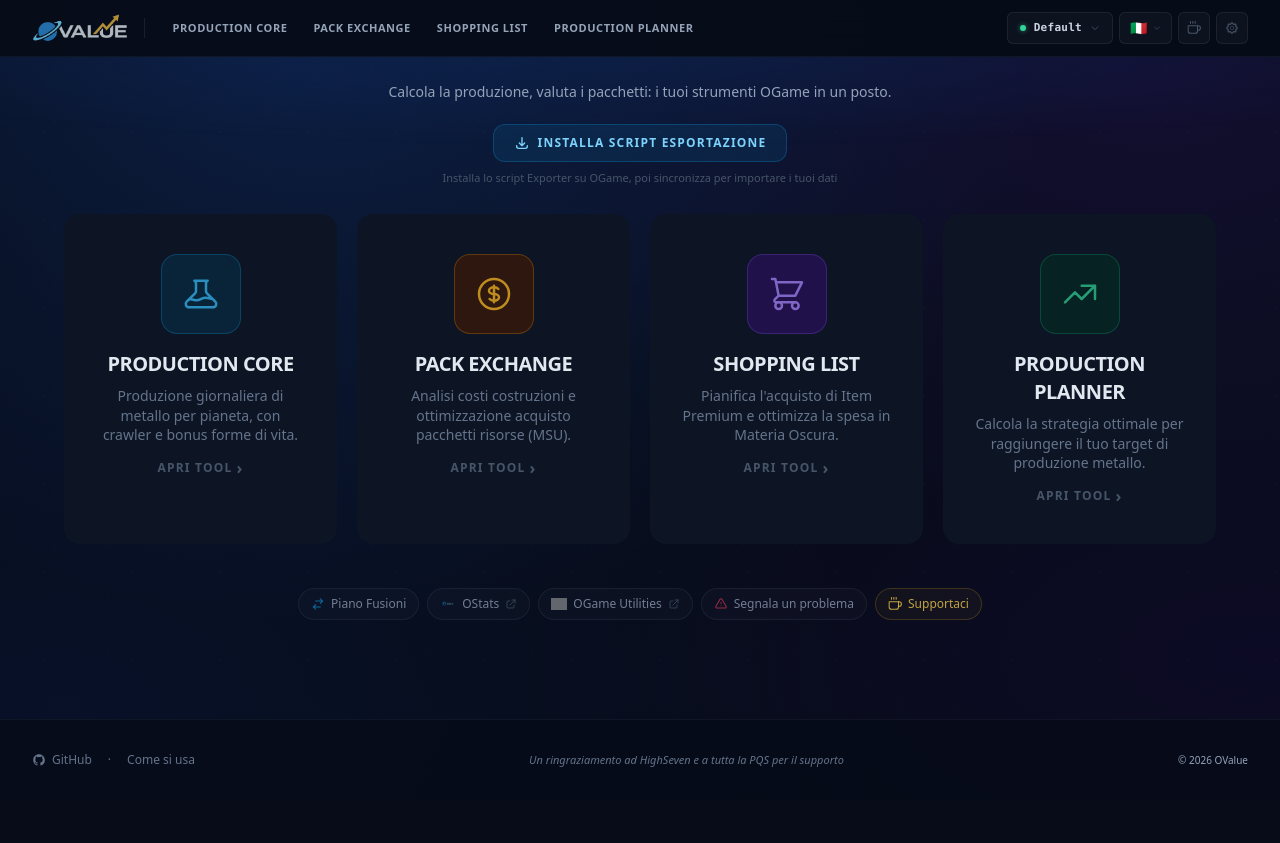
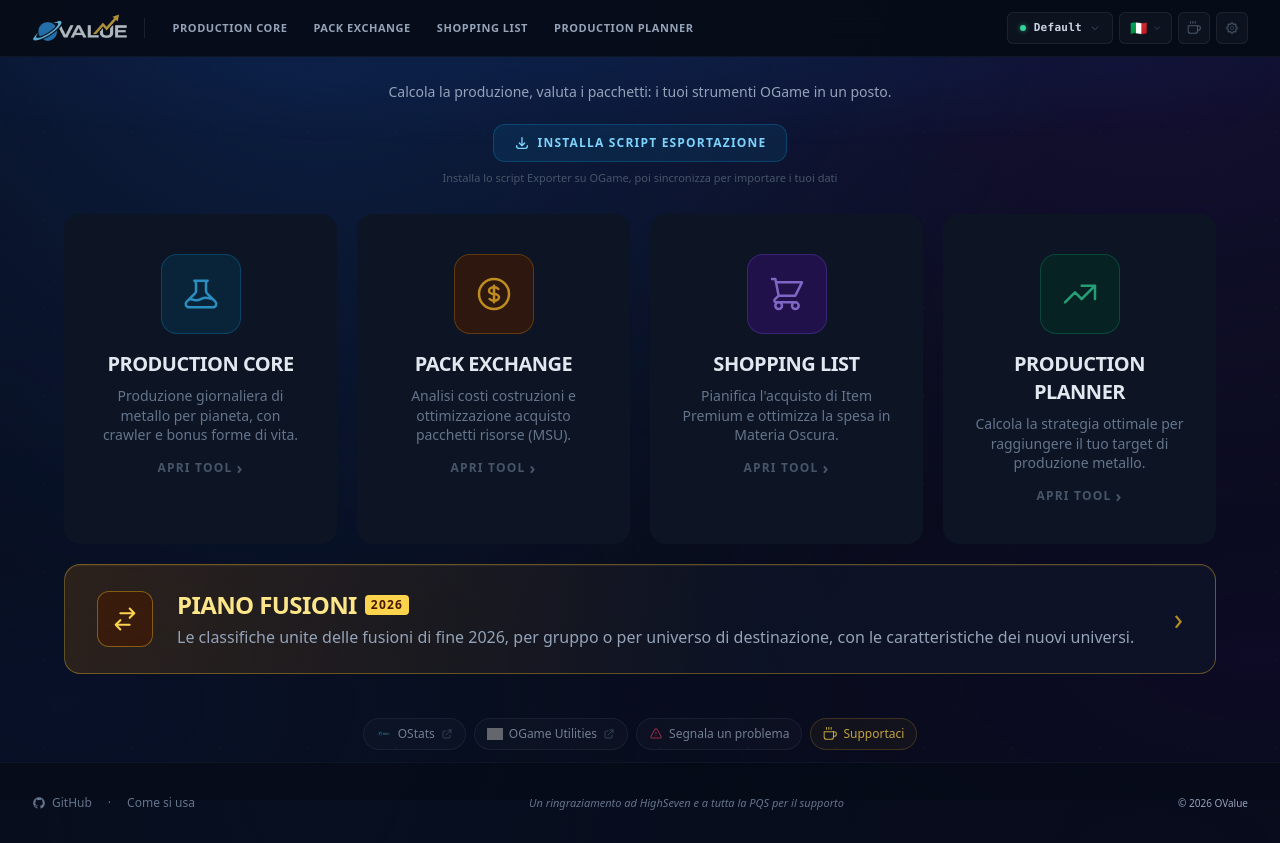
Before and after one commit to nicolagalassi/ovalue, a Vue app: page / in a window 1280 px wide. Before the commit the page ends 800 px from the top, so only its background shows below. Built offline with nearby package versions, Linux system fonts and the light colour scheme; grey boxes are pictures that could not be loaded.

Commit message:
Piano Fusioni as a highlighted banner under the four tool cards, with a short description

```diff
--- a/src/locales/de.json
+++ b/src/locales/de.json
@@ -390,6 +390,7 @@
     "card_ostats_desc": "Stündliche und tägliche OGame-Statistiken.",
     "card_ou_title": "OGame Utilities",
     "home_fusion_title": "Fusionsplan",
+    "home_fusion_desc": "Die zusammengeführten Ranglisten der Fusionen Ende 2026, nach Gruppe oder Zieluniversum, mit den Einstellungen der neuen Universen.",
     "card_ou_desc": "Externe Tools und Hilfsprogramme für OGame.",
     "page_not_found": "404 - Seite nicht gefunden",
     "page_not_found_desc": "Die gesuchte Seite wurde möglicherweise entfernt oder hat nie existiert.",
--- a/src/locales/en.json
+++ b/src/locales/en.json
@@ -467,6 +467,7 @@
     "card_ostats_desc": "Hourly and daily OGame statistics.",
     "card_ou_title": "OGame Utilities",
     "home_fusion_title": "Merge Plan",
+    "home_fusion_desc": "The merged rankings of the late 2026 merges, by group or by destination universe, with the settings of the new universes.",
     "card_ou_desc": "External tools and utilities for OGame.",
     "btn_visit": "VISIT SITE",
     "shop_cat_resources": "Resource Packages",
--- a/src/locales/fr.json
+++ b/src/locales/fr.json
@@ -390,6 +390,7 @@
     "card_ostats_desc": "Statistiques horaires et journalières d'OGame.",
     "card_ou_title": "OGame Utilities",
     "home_fusion_title": "Plan des fusions",
+    "home_fusion_desc": "Les classements fusionnés des fusions de fin 2026, par groupe ou par univers de destination, avec les paramètres des nouveaux univers.",
     "card_ou_desc": "Outils externes et utilitaires pour OGame.",
     "page_not_found": "404 - Page non trouvée",
     "page_not_found_desc": "La page que vous recherchez a peut-être été supprimée, renommée ou n'a jamais existé.",
--- a/src/locales/it.json
+++ b/src/locales/it.json
@@ -463,6 +463,7 @@
     "card_ostats_desc": "Statistiche orarie e giornaliere di OGame.",
     "card_ou_title": "OGame Utilities",
     "home_fusion_title": "Piano Fusioni",
+    "home_fusion_desc": "Le classifiche unite delle fusioni di fine 2026, per gruppo o per universo di destinazione, con le caratteristiche dei nuovi universi.",
     "card_ou_desc": "Tool esterni e utility per OGame.",
     "home_report_title": "Segnala un problema",
     "home_report_desc": "Bug, suggerimenti o domande — scrivici.",
--- a/src/views/Home.vue
+++ b/src/views/Home.vue
@@ -138,17 +138,30 @@
           </router-link>
 
         </div>
+
+        <!-- ── PIANO FUSIONI ─────────────────────────────────────────────────
+             the merge rankings, a separate static site proxied under /fusion/ (public/_redirects): a full page
+             load, not a router-link, so the Vue app and its service worker stay out of the way -->
+        <a :href="fusionHref()"
+           class="fusion-banner group relative mt-5 w-full max-w-6xl mx-auto flex items-center gap-4 md:gap-6 rounded-2xl px-5 md:px-8 py-5 md:py-6 overflow-hidden">
+          <div class="flex-shrink-0 w-12 h-12 md:w-14 md:h-14 rounded-xl bg-amber-950/60 border border-amber-400/40 flex items-center justify-center group-hover:border-amber-300/70 transition-colors">
+            <svg class="w-6 h-6 md:w-7 md:h-7 text-amber-300" aria-hidden="true" fill="none" stroke="currentColor" viewBox="0 0 24 24"><path stroke-linecap="round" stroke-linejoin="round" stroke-width="1.75" d="M8 7h12m0 0l-4-4m4 4l-4 4M16 17H4m0 0l4 4m-4-4l4-4"/></svg>
+          </div>
+          <div class="flex-grow min-w-0 text-left">
+            <div class="flex items-center gap-2 flex-wrap">
+              <h2 class="text-lg md:text-2xl font-bold text-amber-200 uppercase tracking-tight">{{ t('home_fusion_title') }}</h2>
+              <span class="text-[10px] md:text-xs font-bold uppercase tracking-widest text-amber-950 bg-amber-300 rounded px-1.5 py-0.5">2026</span>
+            </div>
+            <p class="text-sm md:text-base text-slate-400 leading-snug mt-1">{{ t('home_fusion_desc') }}</p>
+          </div>
+          <span class="flex-shrink-0 text-2xl md:text-3xl text-amber-400/70 group-hover:text-amber-300 group-hover:translate-x-1 transition-all" aria-hidden="true">›</span>
+        </a>
       </div>
 
       <!-- ── EXTERNAL LINKS — riga compatta ───────────────────────────────── -->
       <div class="px-4 md:px-6 py-3 max-w-4xl mx-auto w-full">
         <div class="flex items-center justify-center gap-2 flex-wrap">
-          <!-- the merge rankings, a separate static site proxied under /fusion/ (public/_redirects): a full page
-               load, not a router-link, so the Vue app and its service worker stay out of the way -->
-          <a :href="fusionHref()" class="ext-link group">
-            <svg class="w-3.5 h-3.5 text-sky-500/60 group-hover:text-sky-400 transition-colors" aria-hidden="true" fill="none" stroke="currentColor" viewBox="0 0 24 24"><path stroke-linecap="round" stroke-linejoin="round" stroke-width="1.75" d="M8 7h12m0 0l-4-4m4 4l-4 4M16 17H4m0 0l4 4m-4-4l4-4"/></svg>
-            <span>{{ t('home_fusion_title') }}</span>
-          </a>
+          <!-- external links -->
           <a href="https://ostats.eu/" target="_blank" rel="noopener noreferrer"
              class="ext-link group">
             <img src="/Immagini%20Ogame/ostats-logo-v3.png" :alt="''" aria-hidden="true" class="h-4 w-4 object-contain opacity-60 group-hover:opacity-100 transition-opacity" />
@@ -214,6 +227,21 @@
   flex-shrink: 0;
 }
 
+/* ── Piano Fusioni: highlighted, warm against the blue page ───────── */
+.fusion-banner {
+  display: flex;
+  text-decoration: none;
+  background: linear-gradient(100deg, rgba(120, 72, 10, 0.32), rgba(15, 23, 42, 0.6) 60%);
+  border: 1px solid rgba(251, 191, 36, 0.35);
+  box-shadow: inset 0 1px 0 rgba(253, 230, 138, 0.08);
+  transition: border-color 0.2s, background 0.2s;
+}
+.fusion-banner:hover {
+  border-color: rgba(252, 211, 77, 0.7);
+  background: linear-gradient(100deg, rgba(146, 88, 12, 0.42), rgba(15, 23, 42, 0.6) 60%);
+}
+.fusion-banner:focus-visible { outline: 2px solid rgb(252, 211, 77); outline-offset: 3px; }
+
 /* ── External links riga compatta ────────────────────────────────── */
 .ext-link {
   display: inline-flex;
```
Also changed, not shown: 1 other file (tests, documents, lock files or other folders).
